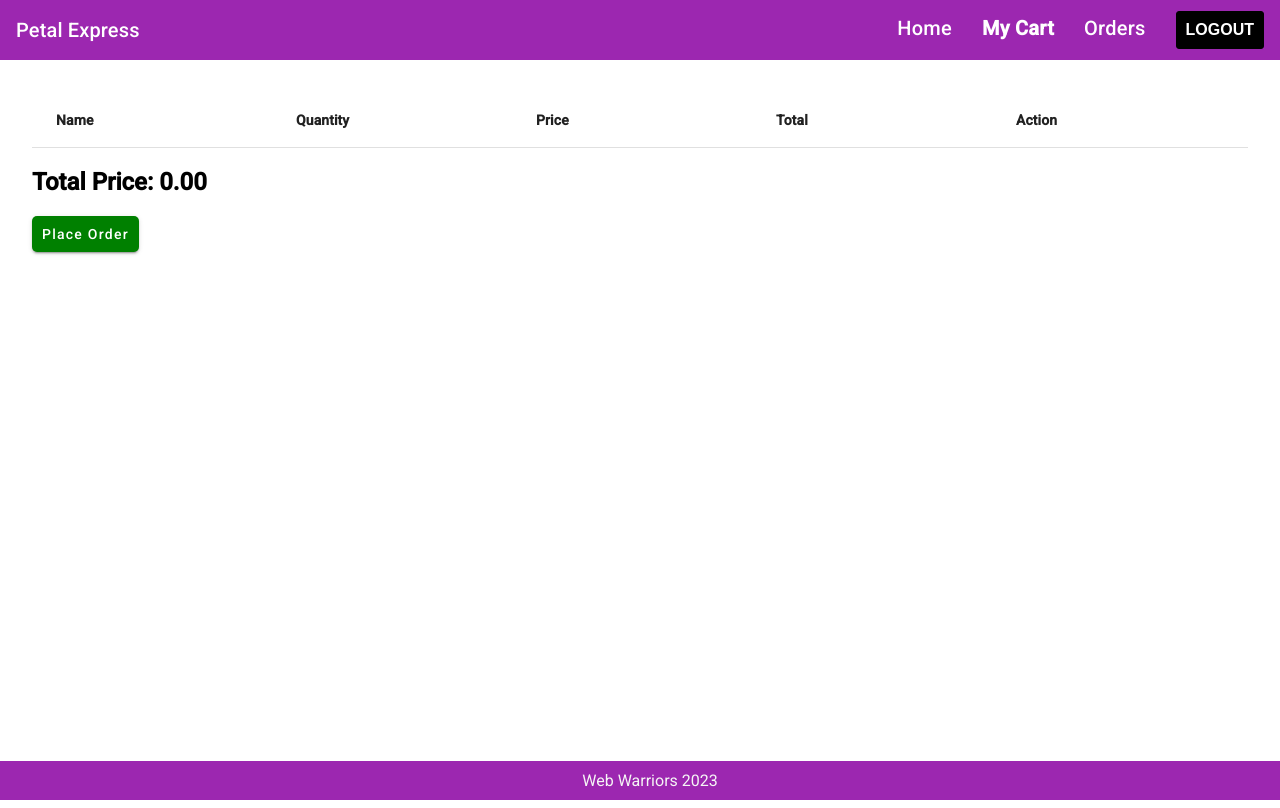
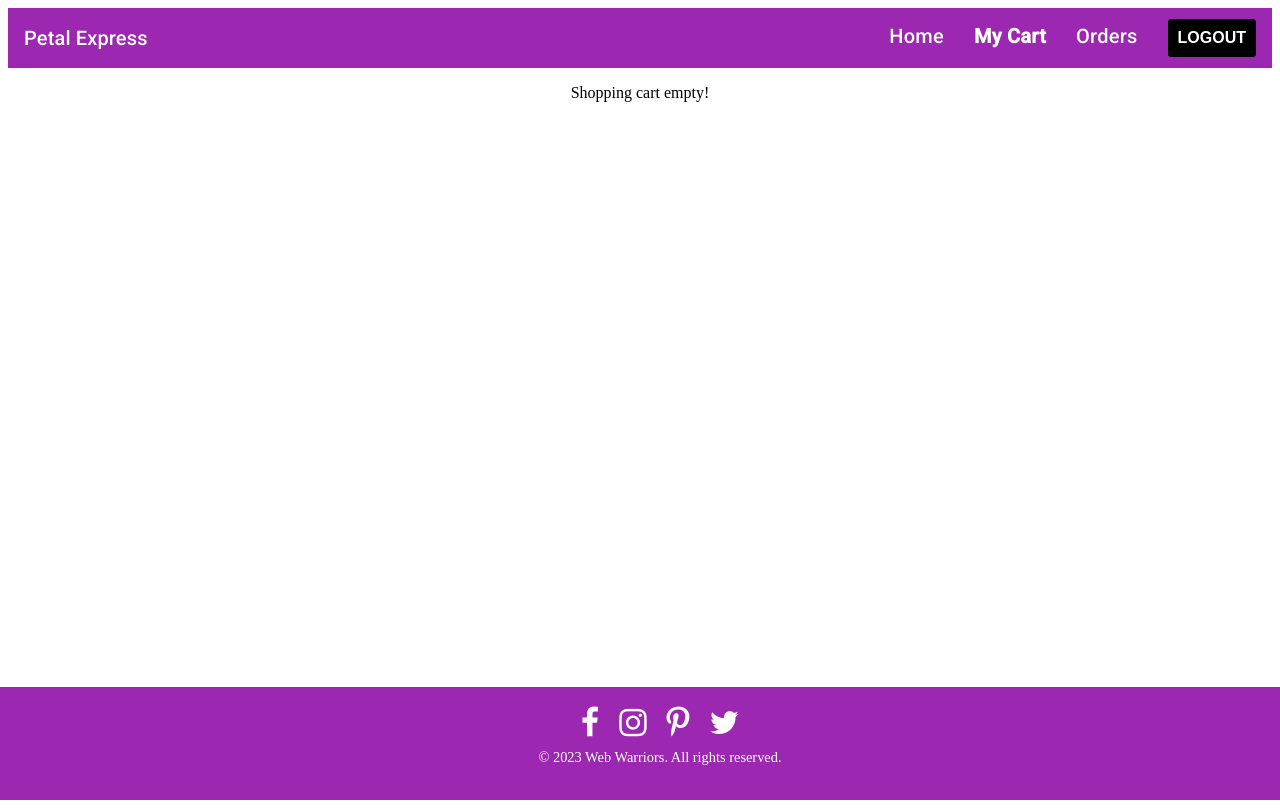
Before and after one commit to miraphilip5/angular-project-web_warriors, an Angular app in the folder petal_express_app/: page /cart in a window 1280 px wide. Built offline with nearby package versions, Linux system fonts and the light colour scheme; no server answers.

Commit message:
css changes

```diff
--- a/petal_express_app/src/app/components/cart/cart.component.css
+++ b/petal_express_app/src/app/components/cart/cart.component.css
@@ -1,14 +1,32 @@
 .cart-wrapper {
-  margin: 2rem;
+  margin-top: 2rem;
+  border: 1px solid grey;
+  border-radius: 5px;
+}
+.totalPrice {
+  display: inline-block;
+  padding: 1rem;
+}
+.totalPrice p {
+  font-family: "Roboto", "Helvetica", "Arial", sans-serif;
+  font-size: 1.25rem;
+  line-height: 1.6;
+  letter-spacing: 0.0075em;
+  text-align: left;
 }
 mat-header-cell {
   font-weight: bold;
+  color: #fff !important;
+}
+mat-header-row {
+  background-color: darkgrey;
+  color: #fff !important;
 }
 .place-order-btn {
-    background-color: green !important;
-    color: white !important;;
-    padding: 10px !important;;
-    border-color: green !important;;
-    border-radius: 5px !important;;
-    cursor: pointer !important;;
+  background-color: #9c27b0 !important;
+  color: white !important;
+  padding: 10px !important;
+  border-color: #9c27b0 !important;
+  border-radius: 5px !important;
+  cursor: pointer !important;
 }
--- a/petal_express_app/src/app/components/cart/cart.component.html
+++ b/petal_express_app/src/app/components/cart/cart.component.html
@@ -1,14 +1,27 @@
-<!-- <form [formGroup]="searchForm" (ngSubmit)="handleSearch()">
-    <mat-form-field>
-      <input matInput placeholder="Search by Name" formControlName="search">
-    </mat-form-field>
-    <button mat-raised-button color="primary" type="submit" [disabled]="!searchForm.valid">Submit</button>
-  </form> -->
+<div
+  *ngIf="flowerItems.length === 0; else showCart"
+  style="text-align: center; padding: 1rem"
+>
+  Shopping cart empty!
+</div>
+<ng-template #showCart>
   <div class="cart-wrapper">
+    <form [formGroup]="searchForm" style="padding: 1rem;float: inline-end;" (ngSubmit)="handleSearch()">
+      <input matInput placeholder="Search by Name" style="padding: 0.6rem;" formControlName="search" />
+      <button
+        style="margin-left: 1rem;height: 35px;"
+        mat-raised-button
+        type="submit"
+        class="place-order-btn"
+        [disabled]="!searchForm.valid"
+      >
+        Search
+      </button>
+    </form>
     <mat-table [dataSource]="flowerItems">
       <!-- Table Columns -->
       <ng-container matColumnDef="name">
-        <mat-header-cell *matHeaderCellDef>Name</mat-header-cell>
+        <mat-header-cell *matHeaderCellDef>Flower Name</mat-header-cell>
         <mat-cell *matCellDef="let item">{{ item.name }}</mat-cell>
       </ng-container>
 
@@ -19,38 +32,67 @@
 
       <ng-container matColumnDef="price">
         <mat-header-cell *matHeaderCellDef>Price</mat-header-cell>
-        <mat-cell *matCellDef="let item">{{ '$' + item.price }}</mat-cell>
+        <mat-cell *matCellDef="let item">{{ "$" + item.price }}</mat-cell>
       </ng-container>
 
       <ng-container matColumnDef="total">
         <mat-header-cell *matHeaderCellDef>Total</mat-header-cell>
-        <mat-cell *matCellDef="let item">{{ '$' + (item.quantity * item.price).toFixed(2) }}</mat-cell>
+        <mat-cell *matCellDef="let item">{{
+          "$" + (item.quantity * item.price).toFixed(2)
+        }}</mat-cell>
       </ng-container>
 
       <ng-container matColumnDef="actions">
-        <mat-header-cell *matHeaderCellDef>Action</mat-header-cell>
+        <mat-header-cell *matHeaderCellDef>Actions</mat-header-cell>
         <mat-cell *matCellDef="let item">
-          <button mat-icon-button (click)="handleIncreaseQuantity(item.f_id)">
+          <button
+            mat-icon-button
+            style="color: grey"
+            (click)="handleIncreaseQuantity(item.f_id)"
+          >
             <mat-icon>add</mat-icon>
           </button>
-          <button mat-icon-button (click)="handleReduceQuantity(item.f_id)">
+          <button
+            mat-icon-button
+            style="color: grey"
+            (click)="handleReduceQuantity(item.f_id)"
+          >
             <mat-icon>remove</mat-icon>
           </button>
-          <button mat-icon-button (click)="handleDelete(item.f_id)">
+          <button
+            mat-icon-button
+            style="color: grey"
+            (click)="handleDelete(item.f_id)"
+          >
             <mat-icon>delete</mat-icon>
           </button>
         </mat-cell>
       </ng-container>
 
       <!-- Table Headers -->
-      <mat-header-row *matHeaderRowDef="['name', 'quantity', 'price', 'total', 'actions']"></mat-header-row>
-      <mat-row *matRowDef="let row; columns: ['name', 'quantity', 'price', 'total', 'actions']"></mat-row>
+      <mat-header-row
+        *matHeaderRowDef="['name', 'quantity', 'price', 'total', 'actions']"
+      ></mat-header-row>
+      <mat-row
+        *matRowDef="
+          let row;
+          columns: ['name', 'quantity', 'price', 'total', 'actions']
+        "
+      ></mat-row>
     </mat-table>
 
     <!-- Total Price -->
-    <div>
-      <h2><b>Total Price: {{ calculateTotalPrice() }}</b></h2>
-      <button mat-raised-button class="place-order-btn" (click)="handlePlaceOrder()">Place Order</button>
+    <div class="totalPrice">
+      <p>
+        Total Price: ${{ calculateTotalPrice() }}
+        <button
+          mat-raised-button
+          class="place-order-btn"
+          (click)="handlePlaceOrder()"
+        >
+          Place Order
+        </button>
+      </p>
     </div>
 
     <!-- Snackbar -->
@@ -63,5 +105,5 @@
             "snackbarOpen('GAME ONE','HURRAH !!!!!')">
             Show snack-bar Message
         </button> -->
-
   </div>
+</ng-template>
--- a/petal_express_app/src/app/components/cart/cart.component.ts
+++ b/petal_express_app/src/app/components/cart/cart.component.ts
@@ -4,6 +4,8 @@ import { Router } from '@angular/router';
 import { ReactiveFormsModule } from '@angular/forms';
 import { FormGroup, FormControl } from '@angular/forms';
 import { Validators } from '@angular/forms';
+import { CommonModule } from '@angular/common';
+
 // Import Angular Material components
 import { MatButtonModule } from '@angular/material/button';
 import { MatIconModule } from '@angular/material/icon';
@@ -29,7 +31,8 @@ interface FlowerItem {
     MatTableModule,
     MatInputModule,
     MatSnackBarModule,
-    ReactiveFormsModule
+    ReactiveFormsModule,
+    CommonModule
   ],
   templateUrl: './cart.component.html',
   styleUrls: ['./cart.component.css']
--- a/petal_express_app/src/app/components/flower-detail/flower-detail.component.css
+++ b/petal_express_app/src/app/components/flower-detail/flower-detail.component.css
@@ -20,6 +20,7 @@
     flex: 1 1 1rem;
     font-size: x-large;
     padding-right: 5rem;
+    padding-left: 5rem;
 }
 
 .details-action {
@@ -58,7 +59,8 @@
     border: .1rem #808080 solid;
     border-radius: 0.5rem;
     cursor: pointer;
-    background-color: pink;
+    background-color: #9c27b0;
+    color: #f0f0f0;
     font-size: x-large;
 }
 
--- a/petal_express_app/src/app/components/footer/footer.component.css
+++ b/petal_express_app/src/app/components/footer/footer.component.css
@@ -6,5 +6,34 @@
   left: 0;
   bottom: 0;
   width: 100%;
-    color: #f5f5f5;
+  color: white;
+  text-align: center;
+  padding: 20px;
 }
+
+.footer-content {
+  display: flex;
+  flex-direction: column;
+  align-items: center;
+}
+
+/* Style the copyright notice */
+.footer .copyright {
+  font-size: 0.9rem;
+  margin-top: 10px;
+}
+
+.menu {
+  list-style-type: none;
+  display: flex;
+  margin: 0;
+  padding: 0;
+}
+
+.menu i {
+  font-size: 2rem;
+  color: white;
+  cursor: pointer;
+  margin: 0 10px;
+  transition: color 0.3s;
+}
--- a/petal_express_app/src/app/components/footer/footer.component.html
+++ b/petal_express_app/src/app/components/footer/footer.component.html
@@ -1,3 +1,13 @@
 <footer class="footer">
-    Web Warriors 2023
+    <div class="footer-content">
+        <div class="social-footer-icons">
+            <ul class="menu simple">
+              <li><a href="https://www.facebook.com/"><i class="fa fa-facebook" aria-hidden="true"></i></a></li>
+              <li><a href="https://www.instagram.com/?hl=en"><i class="fa fa-instagram" aria-hidden="true"></i></a></li>
+              <li><a href="https://www.pinterest.com/"><i class="fa fa-pinterest-p" aria-hidden="true"></i></a></li>
+              <li><a href="https://twitter.com/?lang=en"><i class="fa fa-twitter" aria-hidden="true"></i></a></li>
+            </ul>
+          </div>
+        <p class="copyright">&copy; 2023 Web Warriors. All rights reserved.</p>
+    </div>
 </footer>
--- a/petal_express_app/src/app/components/orders/orders.component.css
+++ b/petal_express_app/src/app/components/orders/orders.component.css
@@ -11,11 +11,12 @@ form {
   padding: 0.4rem;
 }
 .searchBtn {
-  background-color: lightseagreen;
-  padding: 10px;
-  border-color: lightseagreen;
-  border-radius: 5px;
-  cursor: pointer;
+  background-color: #9c27b0 !important;
+  color: white !important;
+  padding: 10px !important;
+  border-color: #9c27b0 !important;
+  border-radius: 5px !important;
+  cursor: pointer !important;
 }
 .order-list {
   list-style-type: none;
@@ -39,7 +40,9 @@ form {
 }
 
 .cancel-button {
-  background-color: lightcoral;
+  color: #fff;
+  background-color: #d32f2f;
+  box-shadow: 0px 3px 1px -2px rgba(0,0,0,0.2), 0px 2px 2px 0px rgba(0,0,0,0.14), 0px 1px 5px 0px rgba(0,0,0,0.12);
   margin: 0rem 0rem 1rem 3rem;
   padding: 1rem;
   cursor: pointer;
@@ -47,11 +50,13 @@ form {
   border-radius: 5px;
 }
 .remove-button {
-  background-color: lightblue;
+  color: #fff;
+  background-color: #1976d2;
+  box-shadow: 0px 3px 1px -2px rgba(0,0,0,0.2), 0px 2px 2px 0px rgba(0,0,0,0.14), 0px 1px 5px 0px rgba(0,0,0,0.12);
   margin: 0rem 0rem 1rem 3rem;
   padding: 1rem;
   cursor: pointer;
-  border-color: lightblue;
+  border-color: #1976d2;
   border-radius: 5px;
 }
 .cancel .flower-item {
--- a/petal_express_app/src/index.html
+++ b/petal_express_app/src/index.html
@@ -1,14 +1,24 @@
-<!doctype html>
+<!DOCTYPE html>
 <html lang="en">
   <head>
-  <meta charset="utf-8">
+    <meta charset="utf-8" />
     <title>Petal Express</title>
-  <base href="/">
-  <meta name="viewport" content="width=device-width, initial-scale=1">
+    <base href="/" />
+    <meta name="viewport" content="width=device-width, initial-scale=1" />
     <link rel="icon" type="image/svg+xml" href="./assets/images/flower.png" />
-  <link href="https://fonts.googleapis.com/icon?family=Material+Icons" rel="stylesheet">
-  <link rel="preconnect" href="https://fonts.gstatic.com">
-  <link href="https://fonts.googleapis.com/css2?family=Roboto:wght@300;400;500&display=swap" rel="stylesheet">
+    <link
+      href="https://fonts.googleapis.com/icon?family=Material+Icons"
+      rel="stylesheet"
+    />
+    <link
+      rel="stylesheet"
+      href="https://cdnjs.cloudflare.com/ajax/libs/font-awesome/4.7.0/css/font-awesome.min.css"
+    />
+    <link rel="preconnect" href="https://fonts.gstatic.com" />
+    <link
+      href="https://fonts.googleapis.com/css2?family=Roboto:wght@300;400;500&display=swap"
+      rel="stylesheet"
+    />
   </head>
   <body>
     <app-root></app-root>
--- a/petal_express_app/src/styles.css
+++ b/petal_express_app/src/styles.css
@@ -1,4 +1,4 @@
 /* You can add global styles to this file, and also import other style files */
 
 html, body { height: 100%; }
-body { margin: 0; font-family: Roboto, "Helvetica Neue", sans-serif; }
+body { margin: 8px; }
```
Also changed, not shown: petal_express_app/src/app/components/orders/orders.component.html (+36 -10 lines). Lines whose indentation alone changed are shown as unchanged.
